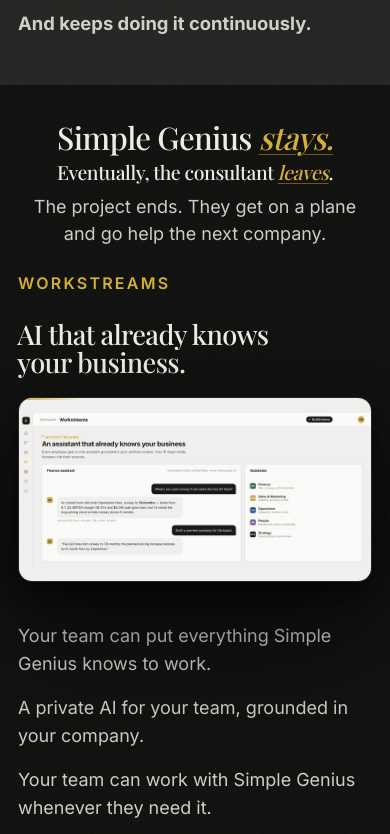
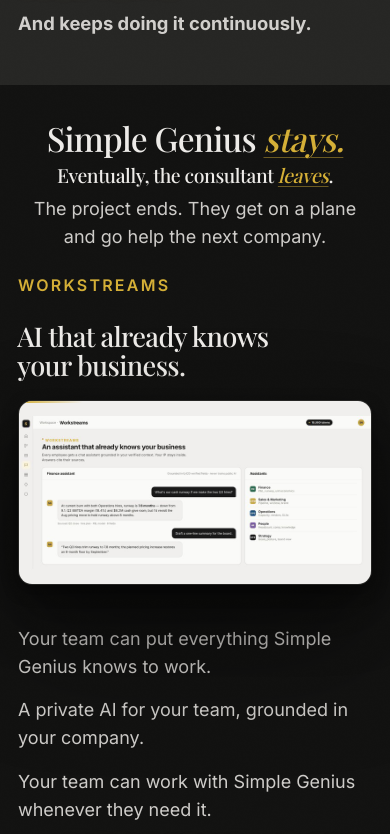
Before and after one commit to SamNorris11/simplegenius, a website: page how-it-works.html in a window 390 px wide. Shown: the part 3920-4754 px from the top of the page. Drawn offline with nearby package versions, Linux system fonts and the light colour scheme; a web font is replaced by a local one.

Commit message:
How It Works mobile: bigger Simple Genius stays headline, subheader unchanged

```diff
--- a/how-it-works.html
+++ b/how-it-works.html
@@ -488,7 +488,7 @@
   .hiw-stays__sub{margin-top:clamp(.85rem,1.7vw,1.2rem);}
   #workstreams.section--tight{padding-block:clamp(2.25rem,3.6vw,3.5rem);}
   @media (max-width:900px){
-    .hiw-stays__big{font-size:clamp(1.7rem,8vw,2.3rem);white-space:nowrap;}
+    .hiw-stays__big{font-size:clamp(2.05rem,8.6vw,2.4rem);white-space:nowrap;}
     .hiw-stays__sub{font-size:clamp(1.05rem,5vw,1.35rem);white-space:nowrap;margin-top:.5rem;}
   }
 
```
